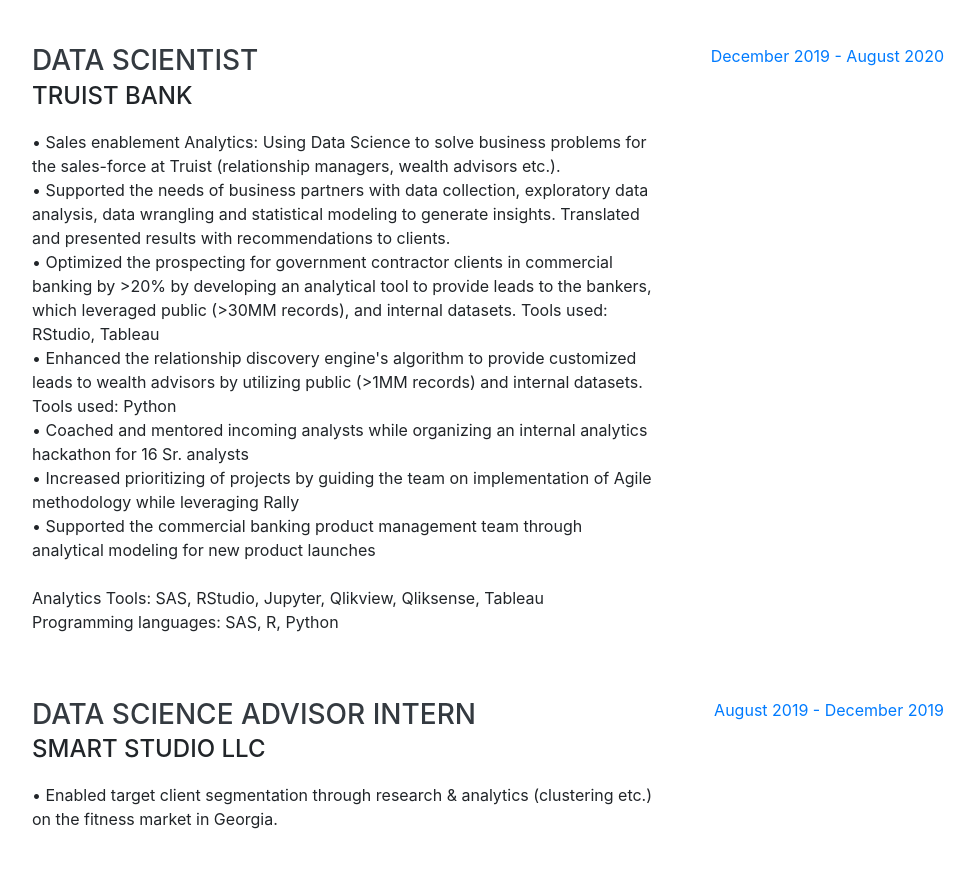
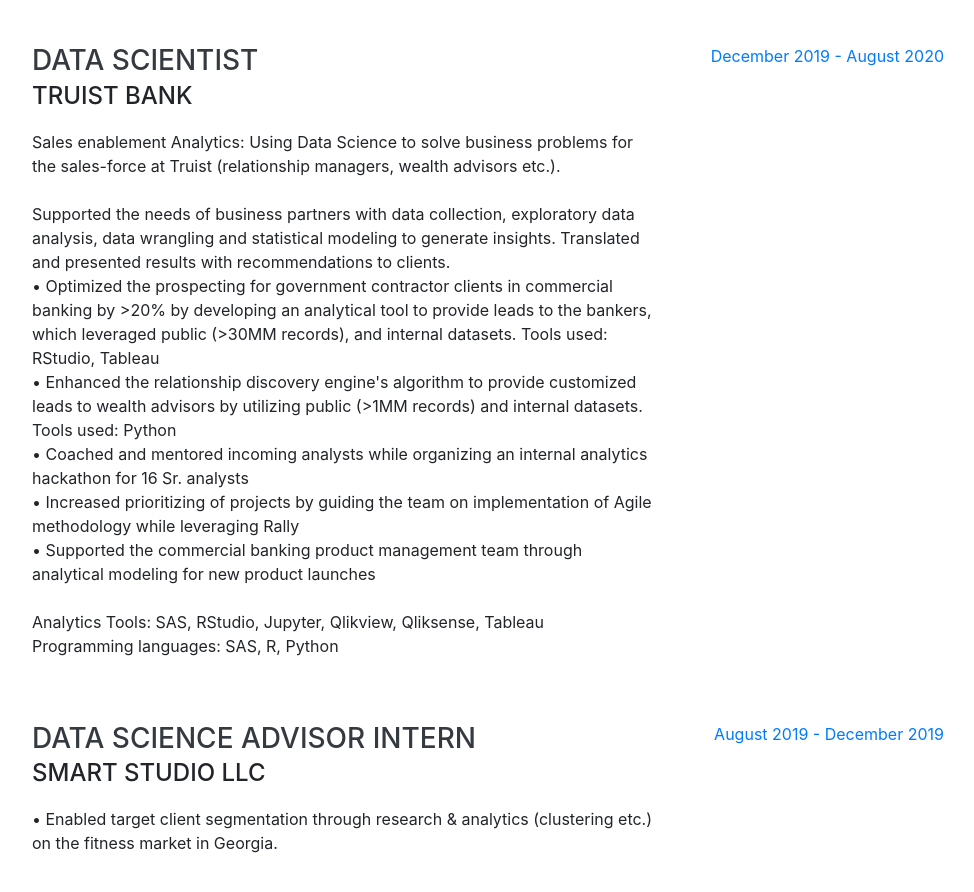
Before and after one commit to abhishek-saha/abhishek-saha.github.io, a website with bundled scripts: page index.html in a window 1280 px wide. Shown: the part 1940-2832 px from the top of the page, without its empty margins (288-1262 px from the left). Built offline with nearby package versions, Linux system fonts and the light colour scheme; a web font is replaced by a local one.

Commit message:
Update index.html

```diff
--- a/index.html
+++ b/index.html
@@ -137,8 +137,9 @@
           <div class="resume-content">
             <h3 class="mb-0">Data Scientist</h3>
             <div class="subheading mb-3">Truist Bank</div>
-            <p>• Sales enablement Analytics: Using Data Science to solve business problems for the sales-force at Truist (relationship managers, wealth advisors etc.).
-              <br>• Supported the needs of business partners with data collection, exploratory data analysis, data wrangling and statistical modeling to generate insights. Translated and presented results with recommendations to clients.
+            <p>Sales enablement Analytics: Using Data Science to solve business problems for the sales-force at Truist (relationship managers, wealth advisors etc.).
+              <br>
+              <br>Supported the needs of business partners with data collection, exploratory data analysis, data wrangling and statistical modeling to generate insights. Translated and presented results with recommendations to clients.
               <br>• Optimized the prospecting for government contractor clients in commercial banking by >20% by developing an analytical tool to provide leads to the bankers, which leveraged public (>30MM records), and internal datasets. Tools used: RStudio, Tableau
               <br>• Enhanced the relationship discovery engine's algorithm to provide customized leads to wealth advisors by utilizing public (>1MM records) and internal datasets. Tools used: Python
               <br>• Coached and mentored incoming analysts while organizing an internal analytics hackathon for 16 Sr. analysts
```
